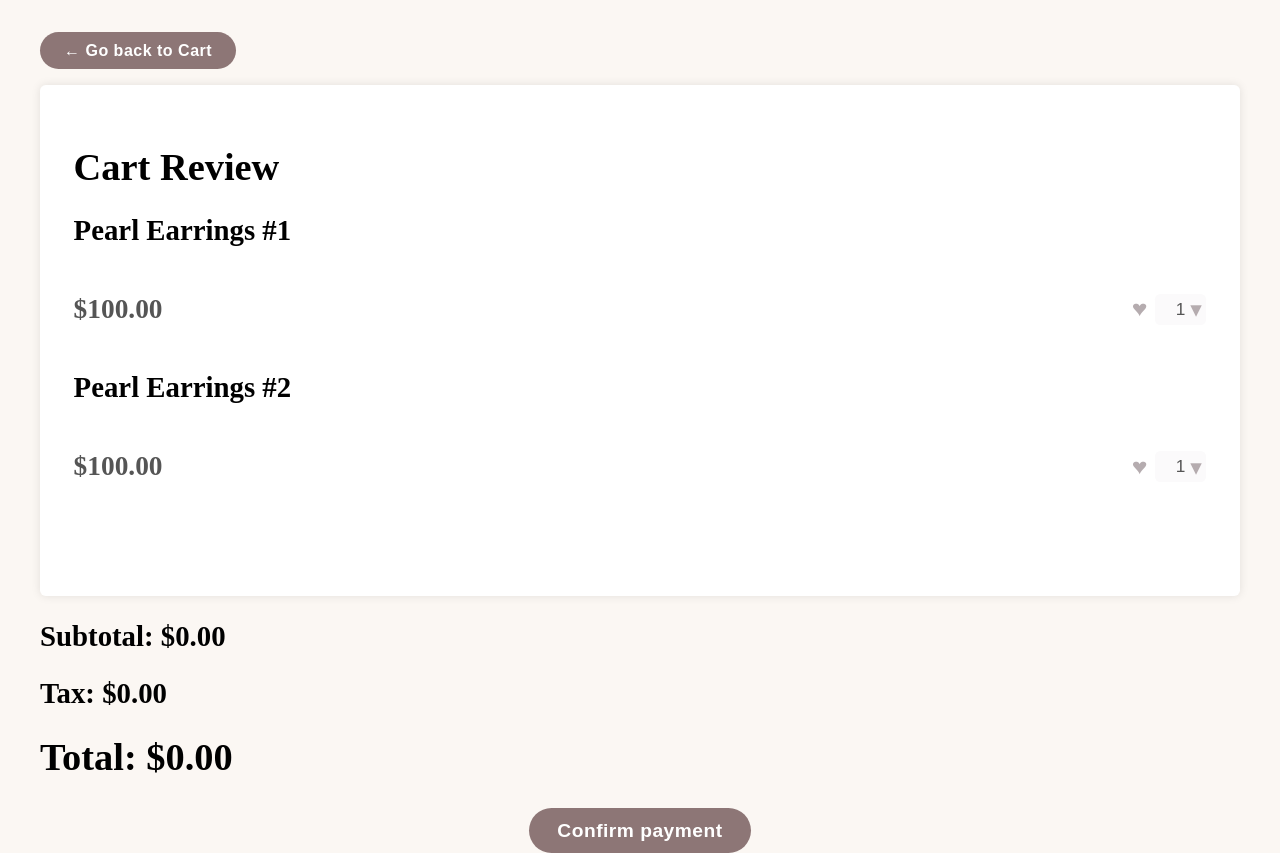
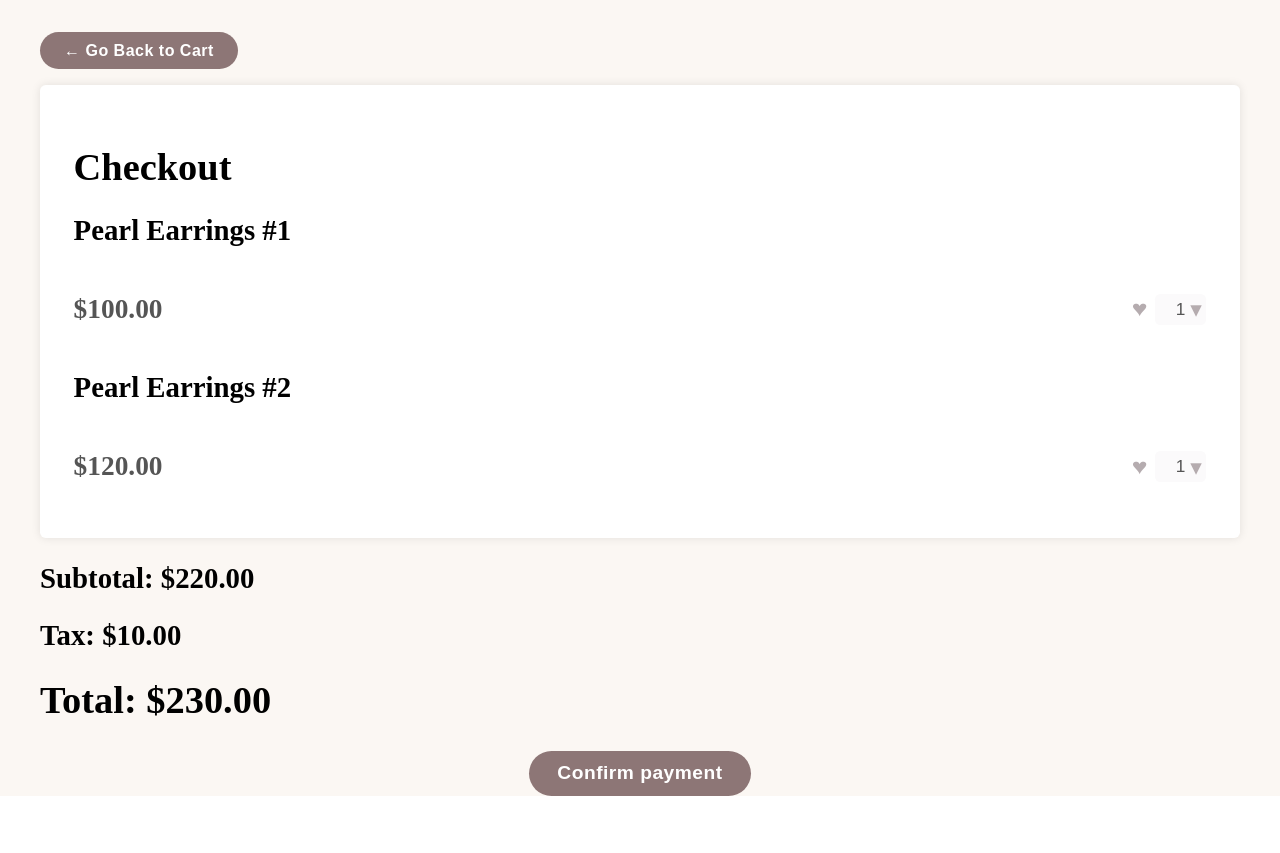
Before and after one commit to Michiyil/wnm608, a PHP site: page /cart_checkout.php in a window 1280 px wide. Shown: the part 94-947 px from the top of the page. After the commit the page ends 890 px from the top, so only its background shows below. Run offline with PHP 8.4, Linux system fonts and the light colour scheme; some libraries are stand-ins or nearby versions; some web fonts are replaced.

Commit message:
Initial commit

```diff
--- a/Lee.Michelle/cart_checkout.php
+++ b/Lee.Michelle/cart_checkout.php
@@ -13,19 +13,28 @@
 
 <div class="container">
   <div class="back-button-container">
-    <a href="cart_review.php" class="pill-button back-button">← Go back to Cart</a>
+    <a href="cart_review.php" class="pill-button back-button">← Go Back to Cart</a>
   </div>
 
   <div class="card soft">
-        <h1>Cart Review</h1>
-        <h2>Pearl Earrings #1</h2>
+        <h1>Checkout</h1>
+        <?php
+      // Example cart items — you could replace this with dynamic data later
+      $cart_items = [
+        ["id" => 1, "name" => "Pearl Earrings #1", "price" => 100.00],
+        ["id" => 2, "name" => "Pearl Earrings #2", "price" => 120.00]
+      ];
+
+      foreach ($cart_items as $i => $p):
+      ?>
+        <h2><?= htmlspecialchars($p['name']) ?></h2>
         <figcaption>
           <div class="price-row">
-                      <div class="price"><h2>$100.00</h2></div>
+            <div class="price"><h2>$<?= number_format($p['price'], 2) ?></h2></div>
             <div class="display-flex">
               <div class="favorite">
-                          <input type="checkbox" id="heart-{$p['id']}" class="hidden">
-                          <label for="heart-{$p['id']}">&hearts;</label>
+                <input type="checkbox" id="heart-<?= $p['id'] ?>" class="hidden">
+                <label for="heart-<?= $p['id'] ?>">&hearts;</label>
               </div>
               <div class="form-select">
                 <select>
@@ -36,31 +45,11 @@
             </div>
           </div>
         </figcaption>
-                     <h2>Pearl Earrings #2</h1>
-                  <figcaption>
-                    <div class="price-row">
-                      <div class="price"><h2>$100.00</h2></div>
-                      <div class="display-flex">
-                          <div class="favorite">
-                          <input type="checkbox" id="heart-{$p['id']}" class="hidden">
-                          <label for="heart-{$p['id']}">&hearts;</label>
+      <?php endforeach; ?>
       </div>
-                        <div class="form-select">
-                          <select>
-                            <option>1</option><option>2</option>
-                            <option>3</option><option>4</option>
-                          </select>
-                        </div>
-                      </div>
-                    </div>
-                  </figcaption>
-                          <div class="pill-button-container">
-</div>
-
-</div>
-   <h2>Subtotal: $0.00</h2>
-   <h2>Tax: $0.00</h2>
-   <h1>Total: $0.00</h1>
+   <h2>Subtotal: $220.00</h2>
+   <h2>Tax: $10.00</h2>
+   <h1>Total: $230.00</h1>
 
   </body>
         <div class="pill-button-container">
--- a/Lee.Michelle/cart_review.php
+++ b/Lee.Michelle/cart_review.php
@@ -37,7 +37,7 @@
                      <h2>Pearl Earrings #2</h1>
                   <figcaption>
                     <div class="price-row">
-                      <div class="price"><h2>$100.00</h2></div>
+                      <div class="price"><h2>$120.00</h2></div>
                       <div class="display-flex">
                           <div class="favorite">
                           <input type="checkbox" id="heart-{$p['id']}" class="hidden">
```
Lines whose indentation alone changed are shown as unchanged.
